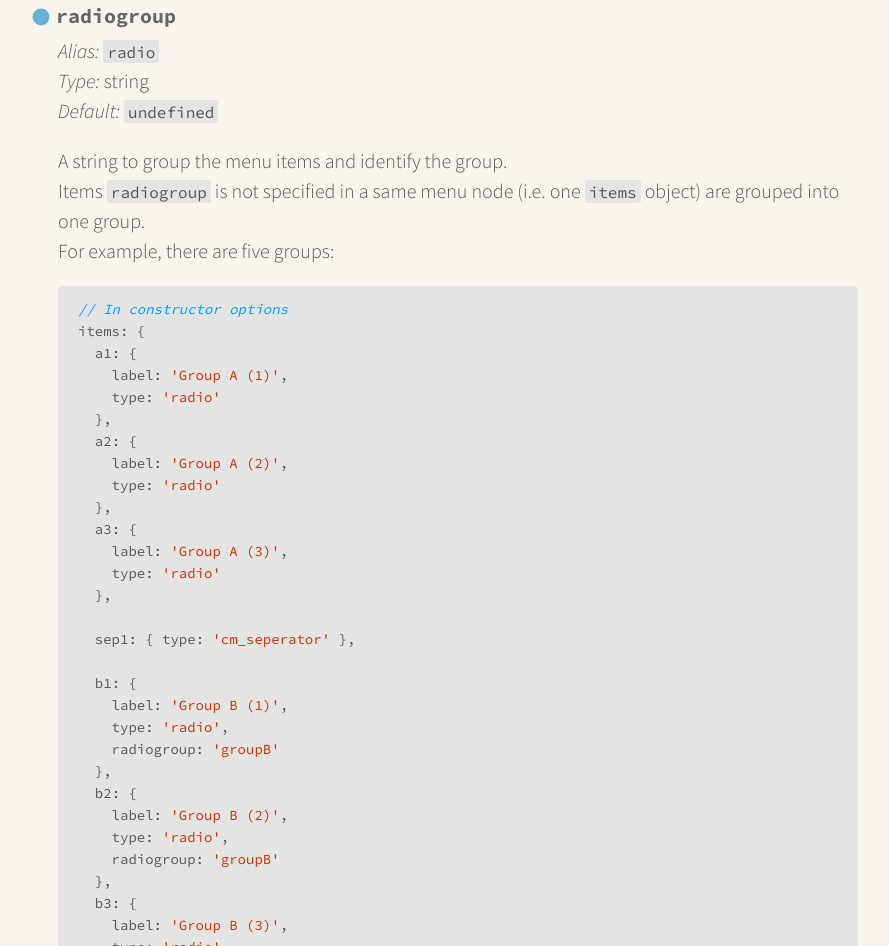
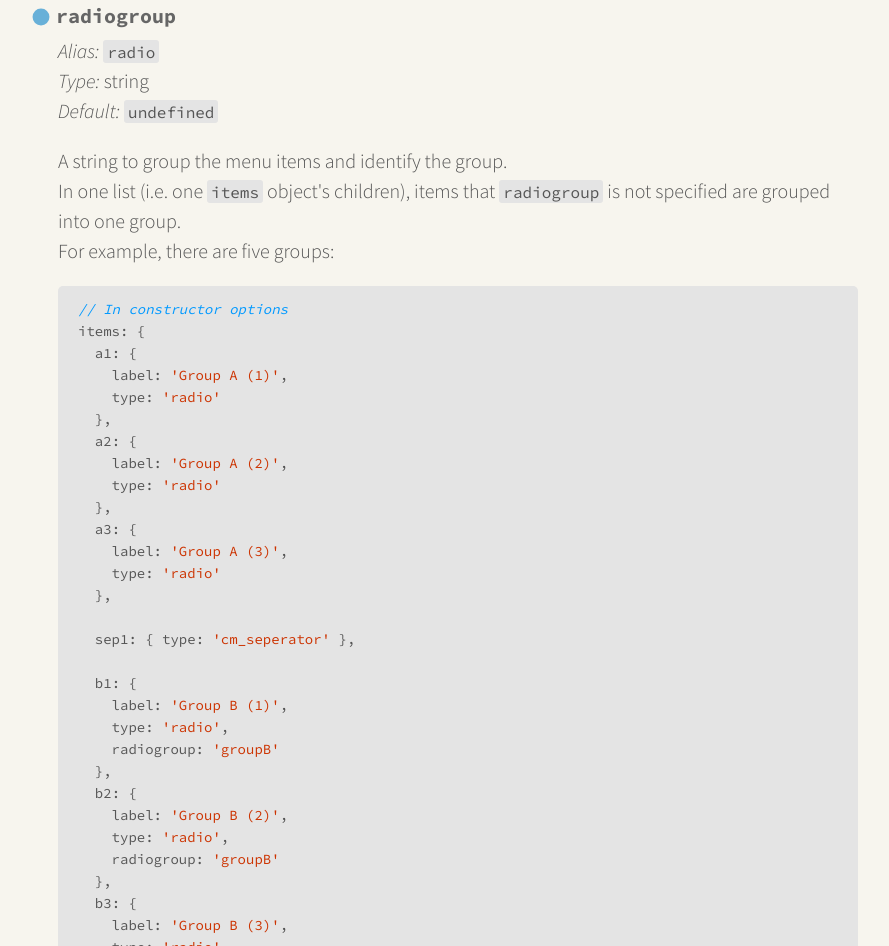
Before and after one commit to anseki/jquery-contextmenu-common, a plain HTML site: page index.html in a window 1280 px wide. Shown: the part 6766-7712 px from the top of the page, without its empty margins (182-1071 px from the left). Drawn offline with nearby package versions, Linux system fonts and the light colour scheme.

Commit message:
Small change README

```diff
--- a/index.html
+++ b/index.html
@@ -349,7 +349,7 @@ $(function() {
 
 <p><em>Alias:</em> <code>radio</code><br><em>Type:</em> string<br><em>Default:</em> <code>undefined</code></p>
 
-<p>A string to group the menu items and identify the group.<br>Items <code>radiogroup</code> is not specified in a same menu node (i.e. one <code>items</code> object) are grouped into one group.<br>For example, there are five groups:</p>
+<p>A string to group the menu items and identify the group.<br>In one list (i.e. one <code>items</code> object&#39;s children), items that <code>radiogroup</code> is not specified are grouped into one group.<br>For example, there are five groups:</p>
 <div class="highlight"><pre><code class="language-js" data-lang="js"><span class="c1">// In constructor options</span>
 <span class="nx">items</span><span class="o">:</span> <span class="p">{</span>
   <span class="nx">a1</span><span class="o">:</span> <span class="p">{</span>
```
